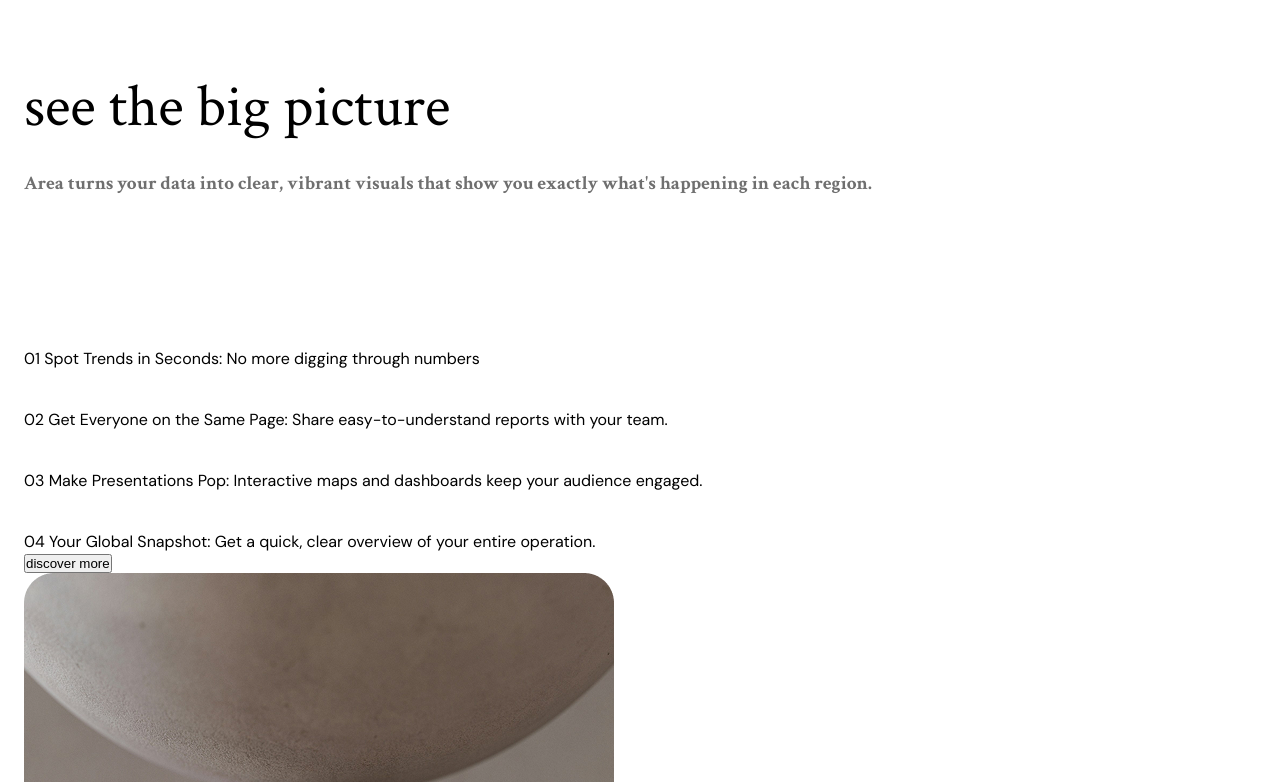
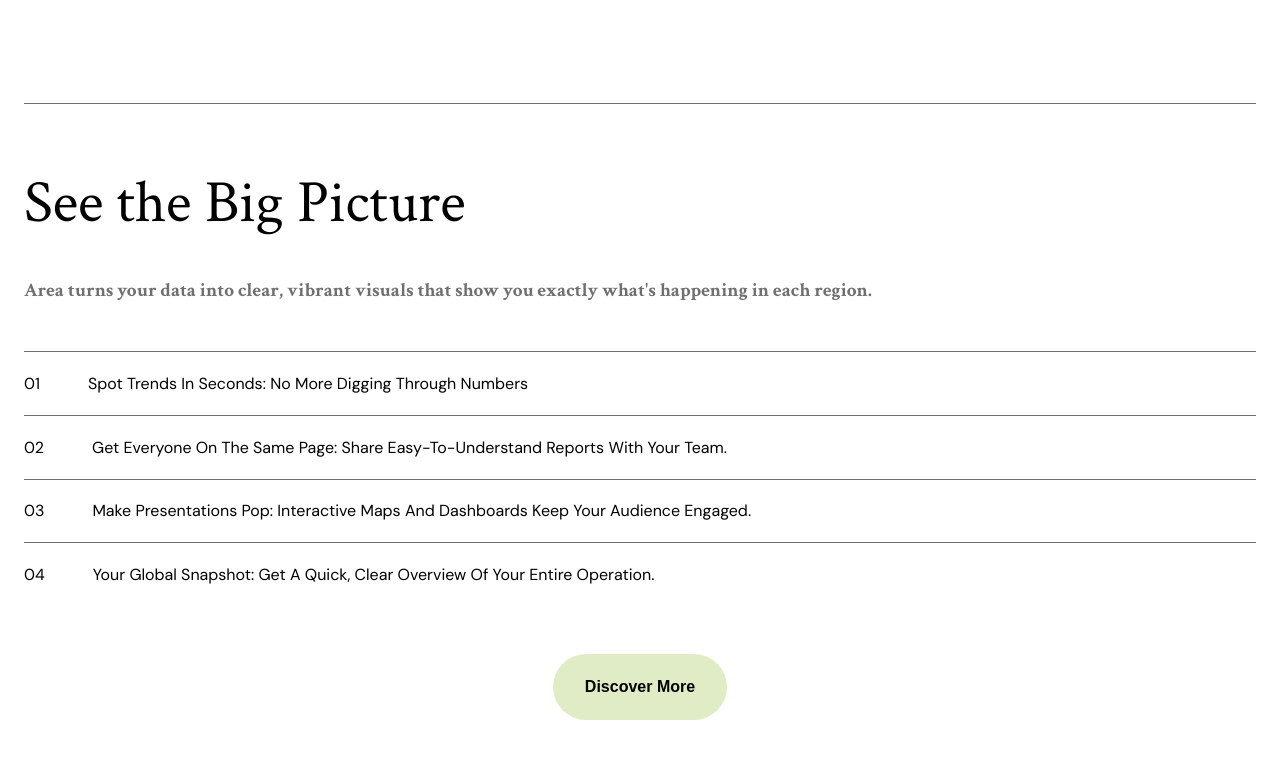
Before and after one commit to sijuademi/Area, a React (Vite) app: page / in a window 1280 px wide. Shown: the part 3200-3982 px from the top of the page. Built offline with nearby package versions, Linux system fonts and the light colour scheme.

Commit message:
finished styling the benefits section

```diff
--- a/components/Benefits.jsx
+++ b/components/Benefits.jsx
@@ -31,8 +31,12 @@ function Benefits() {
 					alt="A beautiful canyon somewhere in the world"
 				/>
 			</div>
+			<hr />
 			<BigPicture />
-			<FeaturesImage />
+			<div className={styles.featurescontainer}>
+				<FeaturesImage />
+			</div>
+			<hr />
 		</section>
 	);
 }
--- a/components/Benefits.module.css
+++ b/components/Benefits.module.css
@@ -42,9 +42,6 @@
 
 .benefits article p {
 	font: 700 1.2rem "Crimson Text", serif;
-	/* font-size: 1.2rem;
-	text-decoration: capitalize;
-	font-weight: 700; */
 }
 
 .benefits article p + p {
@@ -58,4 +55,11 @@
 	margin-top: 1.5rem;
 	display: flex;
 	justify-content: center;
+	margin-bottom: 6.3rem;
 }
+.featurescontainer {
+	display: flex;
+	justify-content: center;
+	margin-top: 3rem;
+	margin-bottom: 5rem;
+}
--- a/components/BigPicture.jsx
+++ b/components/BigPicture.jsx
@@ -1,8 +1,9 @@
+import styles from "./BigPicture.module.css";
 import Button from "./Button";
 
 function BigPicture() {
 	return (
-		<article>
+		<article className={styles.bigpicture}>
 			<h2>
 				see <span>the</span> big picture
 			</h2>
@@ -10,23 +11,39 @@ function BigPicture() {
 				Area turns your data into clear, vibrant visuals that show you exactly
 				what's happening in each region.
 			</p>
+			<hr />
 			<article>
-				<span>01 </span>Spot Trends in Seconds: No more digging through numbers
+				<span>01 </span>
+				<p>Spot Trends in Seconds: No more digging through numbers</p>
 			</article>
+			<hr />
 			<article>
-				<span>02</span> Get Everyone on the Same Page: Share easy-to-understand
-				reports with your team.
+				<span>02</span>
+				<p>
+					Get Everyone on the Same Page: Share easy-to-understand reports with
+					your team.
+				</p>
 			</article>
+			<hr />
 			<article>
-				<span>03</span> Make Presentations Pop: Interactive maps and dashboards
-				keep your audience engaged.
+				<span>03</span>
+				<p>
+					Make Presentations Pop: Interactive maps and dashboards keep your
+					audience engaged.
+				</p>
 			</article>
+			<hr />
 			<article>
-				<span>04</span> Your Global Snapshot: Get a quick, clear overview of
-				your entire operation.
+				<span>04</span>
+				<p>
+					Your Global Snapshot: Get a quick, clear overview of your entire
+					operation.
+				</p>
 			</article>
 
-			<Button>discover more</Button>
+			<div>
+				<Button className="btn btn-discover">discover more</Button>
+			</div>
 		</article>
 	);
 }
--- /dev/null
+++ b/components/BigPicture.module.css
@@ -0,0 +1,34 @@
+.bigpicture {
+}
+.bigpicture h2 {
+	text-transform: capitalize;
+	font-size: 3.75rem;
+	line-height: 90%;
+	font-weight: 500;
+	padding-bottom: 3rem;
+}
+
+.bigpicture h2 span {
+	text-transform: none;
+}
+
+.bigpicture h2 + p {
+	padding-bottom: 3rem;
+}
+
+.bigpicture article {
+	display: flex;
+	padding: 1.3rem 0;
+}
+
+.bigpicture article p {
+	font: 400 1rem "DM Sans", sans-serif;
+	margin-left: 3rem;
+	padding-right: 2rem;
+	color: var(--text-primary);
+}
+
+.bigpicture article + div {
+	display: flex;
+	justify-content: center;
+}
--- a/components/Button.jsx
+++ b/components/Button.jsx
@@ -1,5 +1,6 @@
 import React from "react";
-
+// eslint-disable-next-line no-unused-vars
+import styles from "./Button.module.css";
 // Basic reusable Button component. Move global font imports into index.html
 // or a CSS file (e.g. public/index.html or src/index.css) instead of JS.
 const Button = ({ children, onClick, className = "" }) => {
--- /dev/null
+++ b/components/Button.module.css
@@ -0,0 +1,21 @@
+:global(.btn) {
+	font-size: 1rem;
+	padding: 1rem 2rem;
+	margin-top: 3rem;
+	margin-bottom: 2rem;
+	border: none;
+	border-radius: 3rem;
+	color: var(--button-color);
+}
+
+:global(.btn-learn) {
+	background-color: var(--button-primary);
+}
+
+:global(.btn-discover) {
+	text-transform: capitalize;
+	font-weight: 700;
+	background-color: var(--button-secondary);
+	color: var(--text-primary);
+	padding: 1.5rem 2rem;
+}
--- a/components/Specifications.jsx
+++ b/components/Specifications.jsx
@@ -12,8 +12,8 @@ function Specifications() {
 				<Area />
 				<WebSurge />
 				<Hyperview />
+				<Review />
 			</article>
-			<Review />
 		</section>
 	);
 }
--- a/pages/Header.module.css
+++ b/pages/Header.module.css
@@ -33,5 +33,5 @@
 .imageContainer Picture {
 	position: absolute;
 	bottom: -5px;
-	left: 2.8rem;
+	left: 2.6rem;
 }
--- a/pages/NavBar.jsx
+++ b/pages/NavBar.jsx
@@ -17,11 +17,7 @@ function NavBar() {
 				{menu && (
 					<>
 						<Logo type="text" text="Area" className={styles.logo} />
-						<Button
-							className={`${styles.btn_menu} icon
-							`}
-							onClick={handleClick}
-						>
+						<Button className={`${styles.btn_menu} icon`} onClick={handleClick}>
 							{nav ? (
 								<span className="material-symbols-outlined">close</span>
 							) : (
@@ -35,7 +31,8 @@ function NavBar() {
 				<div className={styles.navbar_bottom}>
 					<Nav />
 
-					<Button className={styles["btn-learn"]}>
+					{/* <Button className={`btn-learn btn`}> */}
+					<Button className="btn btn-learn">
 						learn more{" "}
 						<span className={`material-symbols-outlined icon`}>call_made</span>
 					</Button>
--- a/pages/NavBar.module.css
+++ b/pages/NavBar.module.css
@@ -43,17 +43,6 @@
 	font-size: 3rem;
 }
 
-.btn-learn {
-	font-size: 1rem;
-	padding: 1rem 2rem;
-	margin-top: 3rem;
-	margin-bottom: 2rem;
-	border: none;
-	border-radius: 3rem;
-	background-color: var(--button-primary);
-	color: var(--button-color);
-}
-
 :global(.icon) {
 	font-family: "Material Icons";
 
--- a/src/index.css
+++ b/src/index.css
@@ -4,6 +4,7 @@
 	--text-primary: #000000;
 	--text-secondary: #6f6f6f;
 	--button-primary: #485c11;
+	--button-secondary: #dfecc6;
 	--button-color: #ffffff;
 	--header-background: #8e9c78;
 }
```
